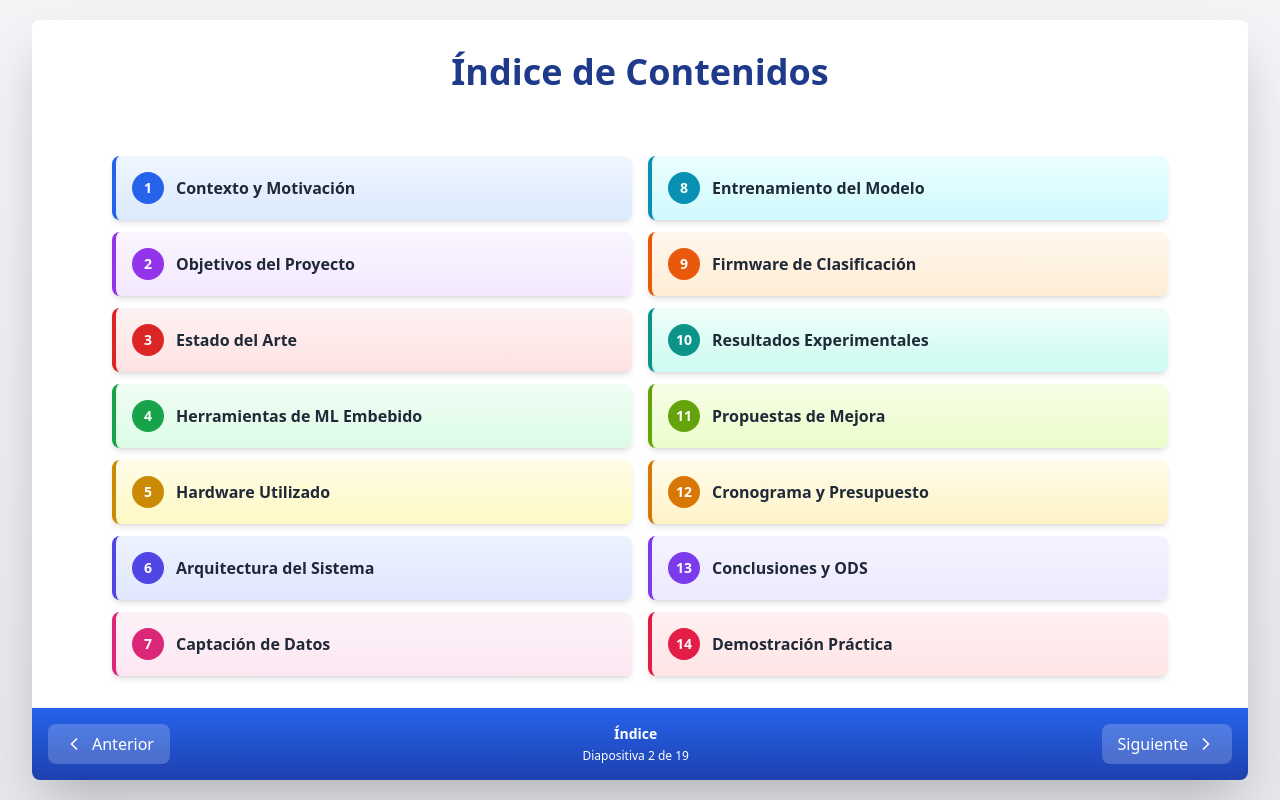
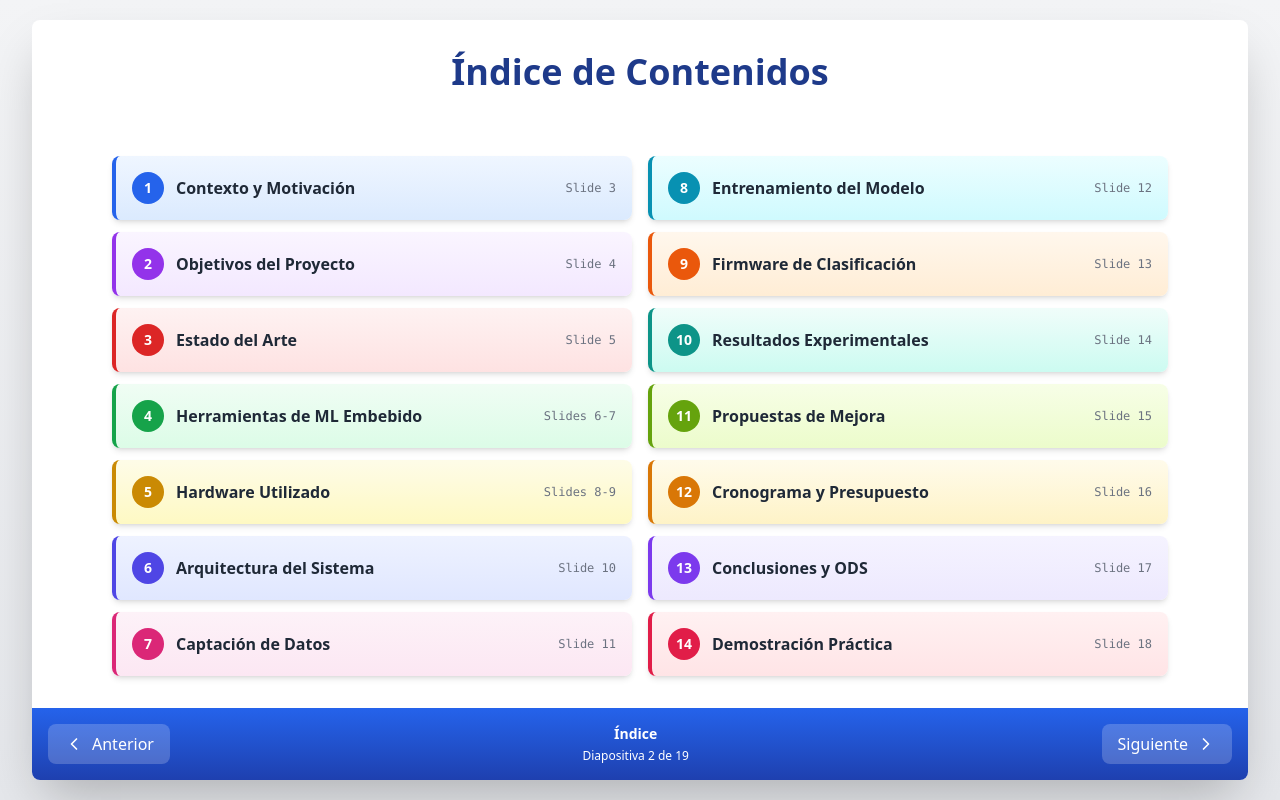
Before and after one commit to vicmiralo/vite-react, a React (Vite) app: page / in a window 1280 px wide. Both pictures are taken after a click on the button "Siguiente". Built offline with nearby package versions, Linux system fonts and the light colour scheme.

Commit message:
Update App.jsx
Indice change ( with link)

```diff
--- a/src/App.jsx
+++ b/src/App.jsx
@@ -57,162 +57,246 @@ const Presentation = () => {
       <div className="grid grid-cols-2 gap-4">
         {/* Columna izquierda - Apartados 1-7 */}
         <div className="space-y-3">
-              <div className="bg-gradient-to-r from-blue-50 to-blue-100 p-4 rounded-lg shadow-md border-l-4 border-blue-600">
+          <button
+            onClick={() => setCurrentSlide(2)}
+            className="w-full bg-gradient-to-r from-blue-50 to-blue-100 p-4 rounded-lg shadow-md border-l-4 border-blue-600 hover:from-blue-100 hover:to-blue-200 transition-all cursor-pointer"
+          >
+            <div className="flex items-center justify-between">
               <div className="flex items-center space-x-3">
                 <span className="bg-blue-600 text-white rounded-full w-8 h-8 flex items-center justify-center font-bold text-sm">
                   1
                 </span>
-                  <span className="font-semibold text-gray-800">
+                <span className="font-semibold text-gray-800 text-left">
                   Contexto y Motivación
                 </span>
               </div>
+              <span className="text-xs text-gray-500 font-mono">Slide 3</span>
             </div>
+          </button>
 
-              <div className="bg-gradient-to-r from-purple-50 to-purple-100 p-4 rounded-lg shadow-md border-l-4 border-purple-600">
+          <button
+            onClick={() => setCurrentSlide(3)}
+            className="w-full bg-gradient-to-r from-purple-50 to-purple-100 p-4 rounded-lg shadow-md border-l-4 border-purple-600 hover:from-purple-100 hover:to-purple-200 transition-all cursor-pointer"
+          >
+            <div className="flex items-center justify-between">
               <div className="flex items-center space-x-3">
                 <span className="bg-purple-600 text-white rounded-full w-8 h-8 flex items-center justify-center font-bold text-sm">
                   2
                 </span>
-                  <span className="font-semibold text-gray-800">
+                <span className="font-semibold text-gray-800 text-left">
                   Objetivos del Proyecto
                 </span>
               </div>
+              <span className="text-xs text-gray-500 font-mono">Slide 4</span>
             </div>
+          </button>
 
-              <div className="bg-gradient-to-r from-red-50 to-red-100 p-4 rounded-lg shadow-md border-l-4 border-red-600">
+          <button
+            onClick={() => setCurrentSlide(4)}
+            className="w-full bg-gradient-to-r from-red-50 to-red-100 p-4 rounded-lg shadow-md border-l-4 border-red-600 hover:from-red-100 hover:to-red-200 transition-all cursor-pointer"
+          >
+            <div className="flex items-center justify-between">
               <div className="flex items-center space-x-3">
                 <span className="bg-red-600 text-white rounded-full w-8 h-8 flex items-center justify-center font-bold text-sm">
                   3
                 </span>
-                  <span className="font-semibold text-gray-800">
+                <span className="font-semibold text-gray-800 text-left">
                   Estado del Arte
                 </span>
               </div>
+              <span className="text-xs text-gray-500 font-mono">Slide 5</span>
             </div>
+          </button>
 
-              <div className="bg-gradient-to-r from-green-50 to-green-100 p-4 rounded-lg shadow-md border-l-4 border-green-600">
+          <button
+            onClick={() => setCurrentSlide(5)}
+            className="w-full bg-gradient-to-r from-green-50 to-green-100 p-4 rounded-lg shadow-md border-l-4 border-green-600 hover:from-green-100 hover:to-green-200 transition-all cursor-pointer"
+          >
+            <div className="flex items-center justify-between">
               <div className="flex items-center space-x-3">
                 <span className="bg-green-600 text-white rounded-full w-8 h-8 flex items-center justify-center font-bold text-sm">
                   4
                 </span>
-                  <span className="font-semibold text-gray-800">
+                <span className="font-semibold text-gray-800 text-left">
                   Herramientas de ML Embebido
                 </span>
               </div>
+              <span className="text-xs text-gray-500 font-mono">Slides 6-7</span>
             </div>
+          </button>
 
-              <div className="bg-gradient-to-r from-yellow-50 to-yellow-100 p-4 rounded-lg shadow-md border-l-4 border-yellow-600">
+          <button
+            onClick={() => setCurrentSlide(7)}
+            className="w-full bg-gradient-to-r from-yellow-50 to-yellow-100 p-4 rounded-lg shadow-md border-l-4 border-yellow-600 hover:from-yellow-100 hover:to-yellow-200 transition-all cursor-pointer"
+          >
+            <div className="flex items-center justify-between">
               <div className="flex items-center space-x-3">
                 <span className="bg-yellow-600 text-white rounded-full w-8 h-8 flex items-center justify-center font-bold text-sm">
                   5
                 </span>
-                  <span className="font-semibold text-gray-800">
+                <span className="font-semibold text-gray-800 text-left">
                   Hardware Utilizado
                 </span>
               </div>
+              <span className="text-xs text-gray-500 font-mono">Slides 8-9</span>
             </div>
+          </button>
 
-              <div className="bg-gradient-to-r from-indigo-50 to-indigo-100 p-4 rounded-lg shadow-md border-l-4 border-indigo-600">
+          <button
+            onClick={() => setCurrentSlide(9)}
+            className="w-full bg-gradient-to-r from-indigo-50 to-indigo-100 p-4 rounded-lg shadow-md border-l-4 border-indigo-600 hover:from-indigo-100 hover:to-indigo-200 transition-all cursor-pointer"
+          >
+            <div className="flex items-center justify-between">
               <div className="flex items-center space-x-3">
                 <span className="bg-indigo-600 text-white rounded-full w-8 h-8 flex items-center justify-center font-bold text-sm">
                   6
                 </span>
-                  <span className="font-semibold text-gray-800">
+                <span className="font-semibold text-gray-800 text-left">
                   Arquitectura del Sistema
                 </span>
               </div>
+              <span className="text-xs text-gray-500 font-mono">Slide 10</span>
             </div>
+          </button>
 
-              <div className="bg-gradient-to-r from-pink-50 to-pink-100 p-4 rounded-lg shadow-md border-l-4 border-pink-600">
+          <button
+            onClick={() => setCurrentSlide(10)}
+            className="w-full bg-gradient-to-r from-pink-50 to-pink-100 p-4 rounded-lg shadow-md border-l-4 border-pink-600 hover:from-pink-100 hover:to-pink-200 transition-all cursor-pointer"
+          >
+            <div className="flex items-center justify-between">
               <div className="flex items-center space-x-3">
                 <span className="bg-pink-600 text-white rounded-full w-8 h-8 flex items-center justify-center font-bold text-sm">
                   7
                 </span>
-                  <span className="font-semibold text-gray-800">
+                <span className="font-semibold text-gray-800 text-left">
                   Captación de Datos
                 </span>
               </div>
+              <span className="text-xs text-gray-500 font-mono">Slide 11</span>
             </div>
+          </button>
         </div>
 
         {/* Columna derecha - Apartados 8-14 */}
         <div className="space-y-3">
-              <div className="bg-gradient-to-r from-cyan-50 to-cyan-100 p-4 rounded-lg shadow-md border-l-4 border-cyan-600">
+          <button
+            onClick={() => setCurrentSlide(11)}
+            className="w-full bg-gradient-to-r from-cyan-50 to-cyan-100 p-4 rounded-lg shadow-md border-l-4 border-cyan-600 hover:from-cyan-100 hover:to-cyan-200 transition-all cursor-pointer"
+          >
+            <div className="flex items-center justify-between">
               <div className="flex items-center space-x-3">
                 <span className="bg-cyan-600 text-white rounded-full w-8 h-8 flex items-center justify-center font-bold text-sm">
                   8
                 </span>
-                  <span className="font-semibold text-gray-800">
+                <span className="font-semibold text-gray-800 text-left">
                   Entrenamiento del Modelo
                 </span>
               </div>
+              <span className="text-xs text-gray-500 font-mono">Slide 12</span>
             </div>
+          </button>
 
-              <div className="bg-gradient-to-r from-orange-50 to-orange-100 p-4 rounded-lg shadow-md border-l-4 border-orange-600">
+          <button
+            onClick={() => setCurrentSlide(12)}
+            className="w-full bg-gradient-to-r from-orange-50 to-orange-100 p-4 rounded-lg shadow-md border-l-4 border-orange-600 hover:from-orange-100 hover:to-orange-200 transition-all cursor-pointer"
+          >
+            <div className="flex items-center justify-between">
               <div className="flex items-center space-x-3">
                 <span className="bg-orange-600 text-white rounded-full w-8 h-8 flex items-center justify-center font-bold text-sm">
                   9
                 </span>
-                  <span className="font-semibold text-gray-800">
+                <span className="font-semibold text-gray-800 text-left">
                   Firmware de Clasificación
                 </span>
               </div>
+              <span className="text-xs text-gray-500 font-mono">Slide 13</span>
             </div>
+          </button>
 
-              <div className="bg-gradient-to-r from-teal-50 to-teal-100 p-4 rounded-lg shadow-md border-l-4 border-teal-600">
+          <button
+            onClick={() => setCurrentSlide(13)}
+            className="w-full bg-gradient-to-r from-teal-50 to-teal-100 p-4 rounded-lg shadow-md border-l-4 border-teal-600 hover:from-teal-100 hover:to-teal-200 transition-all cursor-pointer"
+          >
+            <div className="flex items-center justify-between">
               <div className="flex items-center space-x-3">
                 <span className="bg-teal-600 text-white rounded-full w-8 h-8 flex items-center justify-center font-bold text-sm">
                   10
                 </span>
-                  <span className="font-semibold text-gray-800">
+                <span className="font-semibold text-gray-800 text-left">
                   Resultados Experimentales
                 </span>
               </div>
+              <span className="text-xs text-gray-500 font-mono">Slide 14</span>
             </div>
+          </button>
 
-              <div className="bg-gradient-to-r from-lime-50 to-lime-100 p-4 rounded-lg shadow-md border-l-4 border-lime-600">
+          <button
+            onClick={() => setCurrentSlide(14)}
+            className="w-full bg-gradient-to-r from-lime-50 to-lime-100 p-4 rounded-lg shadow-md border-l-4 border-lime-600 hover:from-lime-100 hover:to-lime-200 transition-all cursor-pointer"
+          >
+            <div className="flex items-center justify-between">
               <div className="flex items-center space-x-3">
                 <span className="bg-lime-600 text-white rounded-full w-8 h-8 flex items-center justify-center font-bold text-sm">
                   11
                 </span>
-                  <span className="font-semibold text-gray-800">
+                <span className="font-semibold text-gray-800 text-left">
                   Propuestas de Mejora
                 </span>
               </div>
+              <span className="text-xs text-gray-500 font-mono">Slide 15</span>
             </div>
+          </button>
 
-              <div className="bg-gradient-to-r from-amber-50 to-amber-100 p-4 rounded-lg shadow-md border-l-4 border-amber-600">
+          <button
+            onClick={() => setCurrentSlide(15)}
+            className="w-full bg-gradient-to-r from-amber-50 to-amber-100 p-4 rounded-lg shadow-md border-l-4 border-amber-600 hover:from-amber-100 hover:to-amber-200 transition-all cursor-pointer"
+          >
+            <div className="flex items-center justify-between">
               <div className="flex items-center space-x-3">
                 <span className="bg-amber-600 text-white rounded-full w-8 h-8 flex items-center justify-center font-bold text-sm">
                   12
                 </span>
-                  <span className="font-semibold text-gray-800">
+                <span className="font-semibold text-gray-800 text-left">
                   Cronograma y Presupuesto
                 </span>
               </div>
+              <span className="text-xs text-gray-500 font-mono">Slide 16</span>
             </div>
+          </button>
 
-              <div className="bg-gradient-to-r from-violet-50 to-violet-100 p-4 rounded-lg shadow-md border-l-4 border-violet-600">
+          <button
+            onClick={() => setCurrentSlide(16)}
+            className="w-full bg-gradient-to-r from-violet-50 to-violet-100 p-4 rounded-lg shadow-md border-l-4 border-violet-600 hover:from-violet-100 hover:to-violet-200 transition-all cursor-pointer"
+          >
+            <div className="flex items-center justify-between">
               <div className="flex items-center space-x-3">
                 <span className="bg-violet-600 text-white rounded-full w-8 h-8 flex items-center justify-center font-bold text-sm">
                   13
                 </span>
-                  <span className="font-semibold text-gray-800">
+                <span className="font-semibold text-gray-800 text-left">
                   Conclusiones y ODS
                 </span>
               </div>
+              <span className="text-xs text-gray-500 font-mono">Slide 17</span>
             </div>
+          </button>
 
-              <div className="bg-gradient-to-r from-rose-50 to-rose-100 p-4 rounded-lg shadow-md border-l-4 border-rose-600">
+          <button
+            onClick={() => setCurrentSlide(17)}
+            className="w-full bg-gradient-to-r from-rose-50 to-rose-100 p-4 rounded-lg shadow-md border-l-4 border-rose-600 hover:from-rose-100 hover:to-rose-200 transition-all cursor-pointer"
+          >
+            <div className="flex items-center justify-between">
               <div className="flex items-center space-x-3">
                 <span className="bg-rose-600 text-white rounded-full w-8 h-8 flex items-center justify-center font-bold text-sm">
                   14
                 </span>
-                  <span className="font-semibold text-gray-800">
+                <span className="font-semibold text-gray-800 text-left">
                   Demostración Práctica
                 </span>
               </div>
+              <span className="text-xs text-gray-500 font-mono">Slide 18</span>
             </div>
+          </button>
         </div>
       </div>
     </div>
```
Lines whose indentation alone changed are shown as unchanged.
